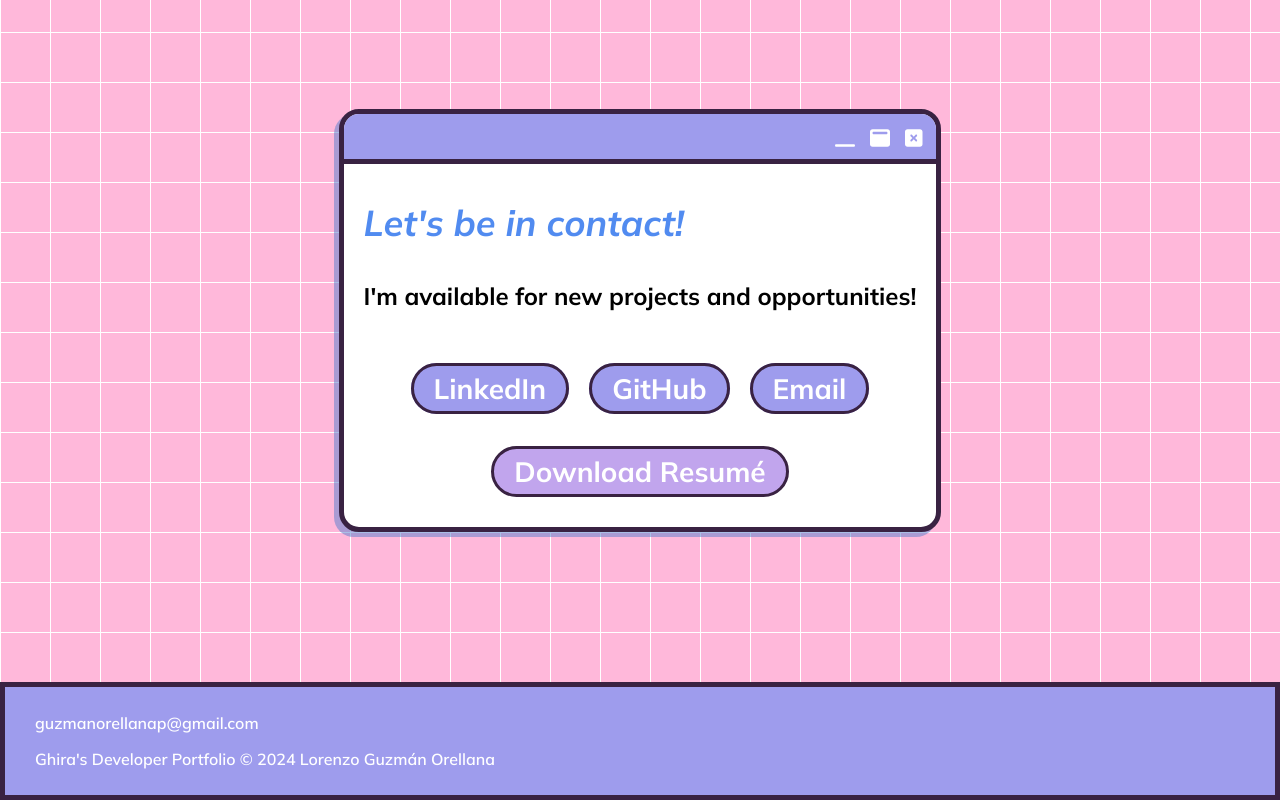
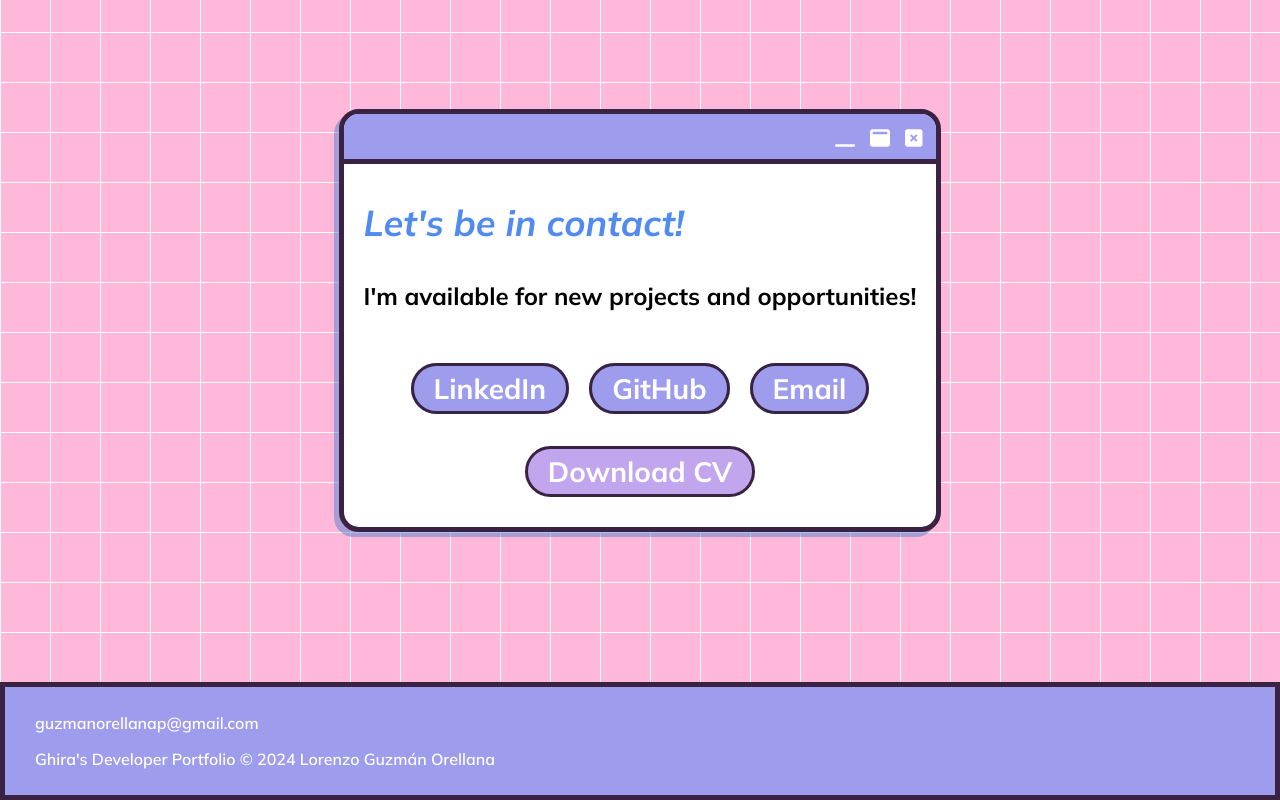
Before and after one commit to ghiraghira/Portfolio, a React (Create React App) app: page / in a window 1280 px wide. Shown: the part 4018-4818 px from the top of the page. Built offline with nearby package versions, Linux system fonts and the light colour scheme.

Commit message:
typo fix

```diff
--- a/src/i18n.js
+++ b/src/i18n.js
@@ -59,7 +59,7 @@ i18n
             made: "Made with ",
             keep: "Let's be in contact!",
             open: "I'm available for new projects and opportunities!",
-            dl: "Download Resumé",
+            dl: "Download CV",
           }
         }
       }
```
